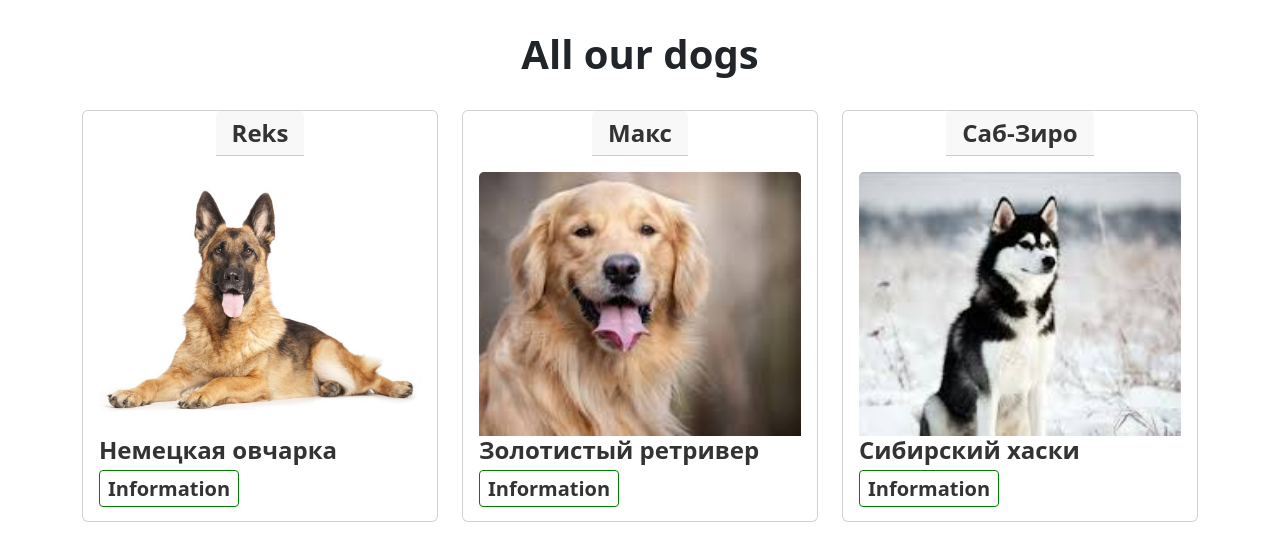
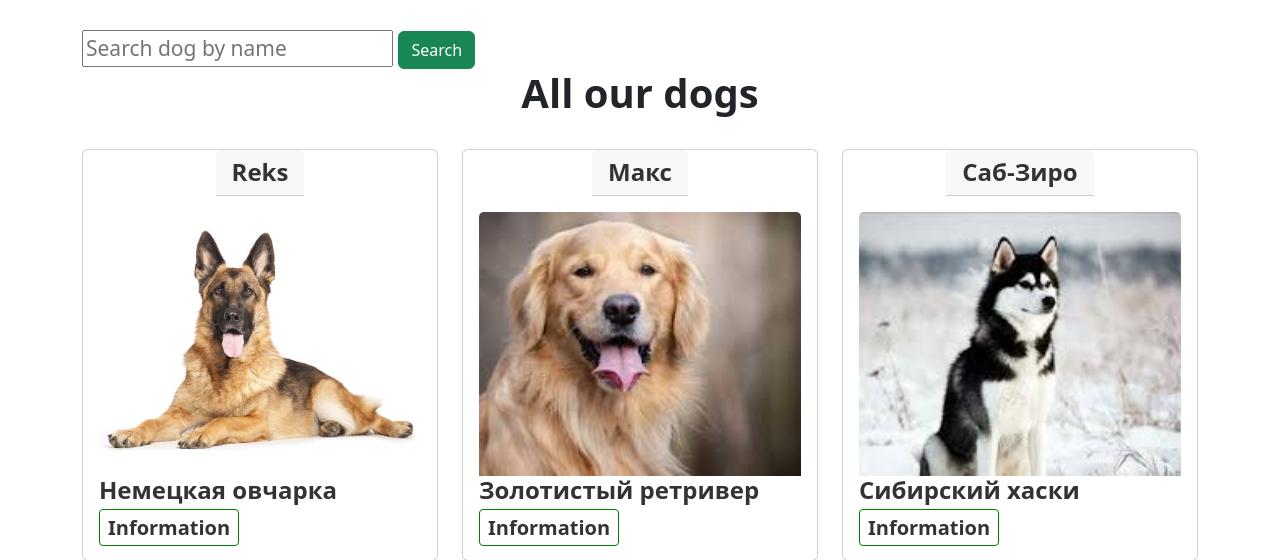
Before and after one commit to Kubanychbek-Dev/home_work_31.03.2025, a Django app: page /dogs/ in a window 1280 px wide. Shown: the part 98-658 px from the top of the page. Run offline with Django 5.2, Linux system fonts and the light colour scheme; data comes from the database, SQL or seed files in the repository.

Commit message:
add searching fields

```diff
--- a/dogs/templates/dogs/breeds.html
+++ b/dogs/templates/dogs/breeds.html
@@ -2,6 +2,7 @@
 
 {% block content %}
 <div class="container">
+    {% include "dogs/includes/inc_search_breed_field.html" %}
     <div class="row">
         <h1 class="breeds-title">{{ title }}</h1>
         {% for object in object_list %}
--- a/dogs/templates/dogs/dogs.html
+++ b/dogs/templates/dogs/dogs.html
@@ -4,6 +4,7 @@
 {% block content %}
 
 <div class="container">
+    {% include "dogs/includes/inc_search_dog_field.html" %}
     <div class="row">
         <h1 class="dog-title">{{ title }}</h1>
             {% for object in object_list %}
--- /dev/null
+++ b/dogs/templates/dogs/includes/inc_search_breed_field.html
@@ -0,0 +1,4 @@
+<form action="{% url 'dogs:breed_search' %}" method="get">
+  <input name="q" type="text" placeholder="Search dog by breed">
+  <input class="btn btn-success" type="submit" value="Search">
+</form>
--- /dev/null
+++ b/dogs/templates/dogs/includes/inc_search_dog_field.html
@@ -0,0 +1,4 @@
+<form action="{% url 'dogs:dog_search' %}" method="get">
+  <input name="q" type="text" placeholder="Search dog by name">
+  <input class="btn btn-success" type="submit" value="Search">
+</form>
--- a/dogs/urls.py
+++ b/dogs/urls.py
@@ -3,7 +3,8 @@ from .apps import DogsConfig
 from django.views.decorators.cache import cache_page, never_cache
 
 from .views import (index_view, BreedListView, DogBreedListView, DogListView,
-                    DogCreateView, DogDetailView, DogUpdateView, DogDeleteView, DogDeactivatedListView, dog_toggle_activity)
+                    DogCreateView, DogDetailView, DogUpdateView, DogDeleteView, DogDeactivatedListView, dog_toggle_activity,
+                    DogSearchListView, BreedSearchListView)
 
 app_name = DogsConfig.name
 
@@ -11,9 +12,11 @@ app_name = DogsConfig.name
 urlpatterns = [
     path('', index_view, name='index'),
     path('breeds/', cache_page(1)(BreedListView.as_view()), name='breeds'),
+    path('breeds/search', BreedSearchListView.as_view(), name='breed_search'),
     path('breeds/<int:pk>/dogs/', DogBreedListView.as_view(), name='breed_dogs'),
     path('dogs/', cache_page(1)(DogListView.as_view()), name='dogs_list'),
     path('dogs/deactivated/', DogDeactivatedListView.as_view(), name='dogs_deactivated_list'),
+    path('dogs/search/', DogSearchListView.as_view(), name='dog_search'),
     path('dogs/create/', DogCreateView.as_view(), name='dog_create'),
     path('dogs/detail/<int:pk>/', DogDetailView.as_view(), name='dog_detail'),
     path('dogs/update/<int:pk>/', never_cache(DogUpdateView.as_view()), name='dog_update'),
--- a/dogs/views.py
+++ b/dogs/views.py
@@ -7,6 +7,8 @@ from django.views.generic import ListView, CreateView, DetailView, UpdateView, D
 from django.contrib.auth.mixins import LoginRequiredMixin, PermissionRequiredMixin
 from django.forms import inlineformset_factory
 from django.core.exceptions import PermissionDenied
+from django.db.models import Q
+
 from . models import Breed, Dog, DogParent
 from .forms import DogForm, DogParentForm, DogAdminForm
 from .services import send_views_email
@@ -46,6 +48,21 @@ class BreedListView(ListView):
 #         "breed_pk": breed_obj.pk
 #     }
 #     return render(request, 'dogs/dogs.html', context=context)
+
+
+class BreedSearchListView(LoginRequiredMixin, ListView):
+    model = Breed
+    template_name = "dogs/breeds.html"
+    extra_context = {
+        "title": "Search result"
+    }
+
+    def get_queryset(self):
+        query = self.request.GET.get("q")
+        object_list = Breed.objects.filter(
+            Q(name__icontains=query)
+        )
+        return object_list
 
 
 class DogBreedListView(LoginRequiredMixin, ListView):
@@ -116,6 +133,26 @@ class DogDeactivatedListView(LoginRequiredMixin, ListView):
 #     }
 #     return render(request, "dogs/create.html", context=context)
 
+
+class DogSearchListView(LoginRequiredMixin, ListView):
+    model = Dog
+    template_name = "dogs/dogs.html"
+    extra_context = {
+        "title": "Search result"
+    }
+    # queryset = Dog.objects.filter(name__icontains="R")
+
+    # def get_queryset(self):
+    #     return Dog.objects.filter(
+    #         Q(name__icontains="R")
+    #     )
+
+    def get_queryset(self):
+        query = self.request.GET.get("q")
+        object_list = Dog.objects.filter(
+            Q(name__icontains=query, is_active=True)
+        )
+        return object_list
 
 class DogCreateView(LoginRequiredMixin, CreateView):
     model = Dog
```
Also changed, not shown: dogs/templates/dogs/dogs_search_results.html (added, +23 -0 lines), 1 other file.
